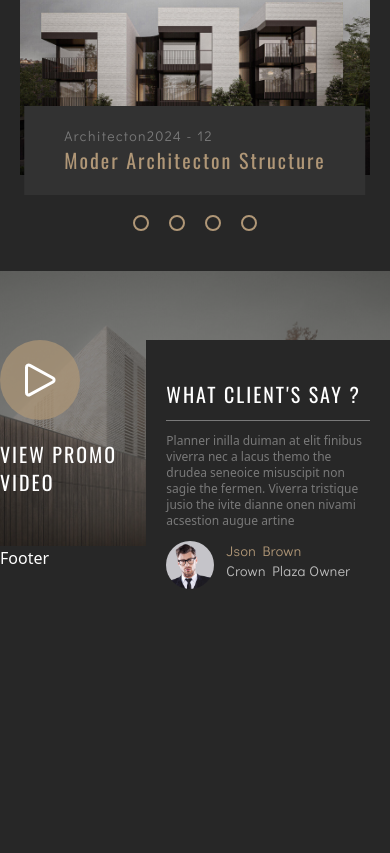
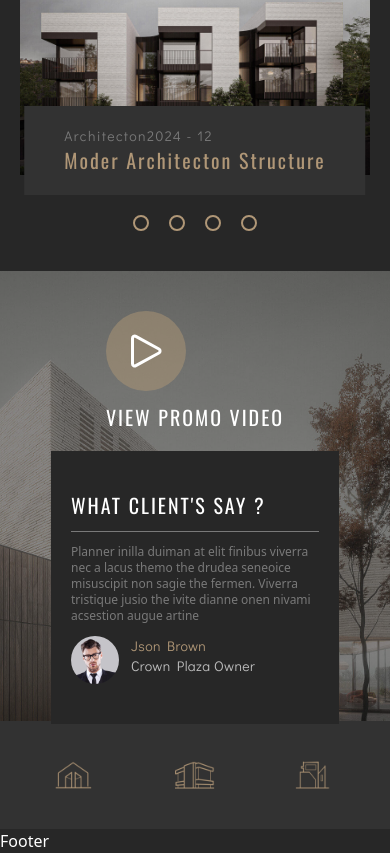
Before and after one commit to mohsen-barahuee/design-torento, a React (Create React App) app: page / in a window 390 px wide. Shown: the part 2708-3561 px from the top of the page. Before the commit the page ends 3337 px from the top, so only its background shows below. Built offline with nearby package versions, Linux system fonts and the light colour scheme.

Commit message:
make client says responsive

```diff
--- a/src/components/modules/client-messages/ClientMessages.jsx
+++ b/src/components/modules/client-messages/ClientMessages.jsx
@@ -1,19 +1,27 @@
 import React from "react";
 
 export default function ClientMessages() {
+  const ClientMessageIcons = [
+    { id: 1, src: "/images/icons/icon-1.png" },
+    { id: 2, src: "/images/icons/icon-2.png" },
+    { id: 3, src: "/images/icons/icon-3.png" },
+    { id: 4, src: "/images/icons/icon-4.png" },
+    { id: 5, src: "/images/icons/icon-5.png" },
+  ];
+
   return (
-    <div className="">
+    <div>
       <div className="w-full relative">
         <img
           src="/images/our-project/2.jpg"
-          className="w-full object-cover max-h-[400px] opacity-50"
+          className="w-full object-cover h-[450px] opacity-50"
           alt=""
         />
-        <div className=" absolute flex justify-between w-full lg:px-52 top-1/4 left-1/2 -translate-x-1/2 ">
+        <div className=" absolute top-0 items-center py-10  lg:top-10 flex  flex-col lg:flex-row lg:left-1/2 lg:-translate-x-1/2   lg:items-start gap-y-5   lg:justify-between z-10 w-full lg:px-52   ">
           <div>
-            <div className="flex flex-col gap-y-5 ">
+            <div className="flex flex-col   gap-y-3  ">
               <div className="cursor-pointer">
-                <svg className="w-20 h-20 rounded-full p-4 bg-secondary/70 ">
+                <svg className="w-20 h-20 rounded-full p-4  bg-secondary/50 transition-all duration-200 hover:bg-secondary ">
                   <use href="#play-icon"></use>
                 </svg>
               </div>
@@ -22,7 +30,7 @@ export default function ClientMessages() {
               </span>
             </div>
           </div>
-          <div className="bg-primary w-72 py-10 px-5 ">
+          <div className="bg-primary w-72 py-10 md:pb-16 px-5 ">
             <div className="flex flex-col gap-y-3">
               <span className="uppercase font-Oswald text-xl tracking-widest  text-left">
                 What Client's say ?
@@ -35,13 +43,37 @@ export default function ClientMessages() {
                 artine
               </p>
               <div className="flex gap-x-3  ">
-                <img src="/images/profile/1.jpg" className="w-12 rounded-full" alt="" />
+                <img
+                  src="/images/profile/1.jpg"
+                  className="w-12 rounded-full"
+                  alt=""
+                />
                 <div className="flex flex-col text-sm">
-                  <span className=" capitalize text-secondary font-Didact-Gothic tracking-wide">Json brown</span>
-                  <span className="capitalize text-white/70 font-Didact-Gothic tracking-wide">Crown Plaza owner</span>
+                  <span className=" capitalize text-secondary font-Didact-Gothic tracking-wide">
+                    Json brown
+                  </span>
+                  <span className="capitalize text-white/70 font-Didact-Gothic tracking-wide">
+                    Crown Plaza owner
+                  </span>
                 </div>
               </div>
             </div>
+          </div>
+        </div>
+        <div className=" lg:absolute  lg:bottom-0 w-full overflow-x-scroll md:overflow-x-hidden bg-card-color py-10 ">
+          <div className="flex justify-center lg:justify-start md:pl-32 gap-x-20">
+            {ClientMessageIcons.map((items, index) => {
+              return (
+                <>
+                  <img
+                    key={index}
+                    className="  w-10"
+                    src={items.src}
+                    alt=""
+                  />
+                </>
+              );
+            })}
           </div>
         </div>
       </div>
```
